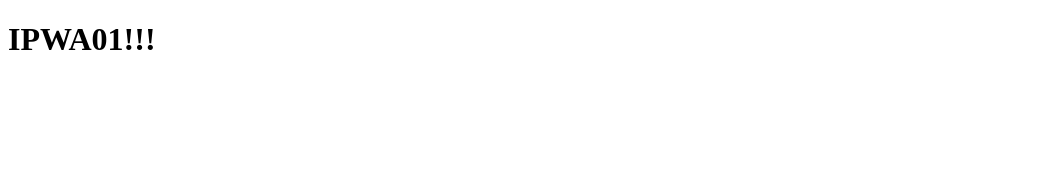
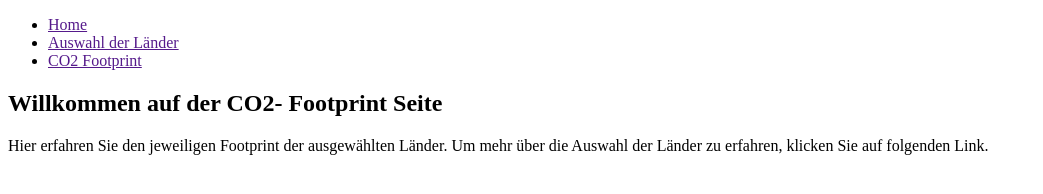
Before and after one commit to Philzyyyy/IPWA01-01, a plain HTML site: page index.html in a window 1280 px wide. Shown: the whole page, without its empty margins (0-1043 px from the left). Drawn offline with Linux system fonts and the light colour scheme.

Commit message:
<Erstes Update

```diff
--- a/index.html
+++ b/index.html
@@ -4,6 +4,15 @@
     <title>IPWA01</title>
   </head>
   <body>
-    <h1>IPWA01!!!</h1>
+    <nav> <ul>
+      <li><a href="">Home</a></li>
+      <li><a href="">Auswahl der Länder</a></li>
+      <li><a href="">CO2 Footprint</a></li>
+</ul> </nav>
+    <section>
+      <h1>Willkommen auf der CO2- Footprint Seite</h1>
+      <p>Hier erfahren Sie den jeweiligen Footprint der ausgewählten Länder.
+        Um mehr über die Auswahl der Länder zu erfahren, klicken Sie auf folgenden Link.</p>
+    </section>
   </body>
 </html>
```
